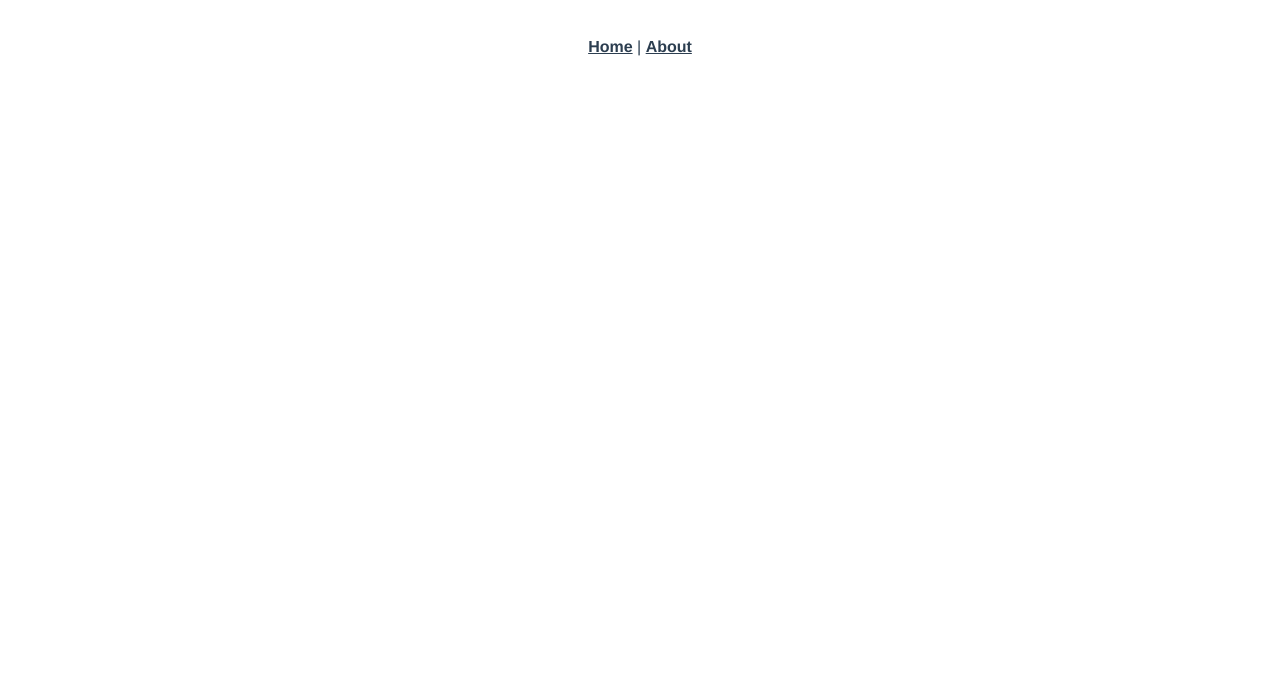
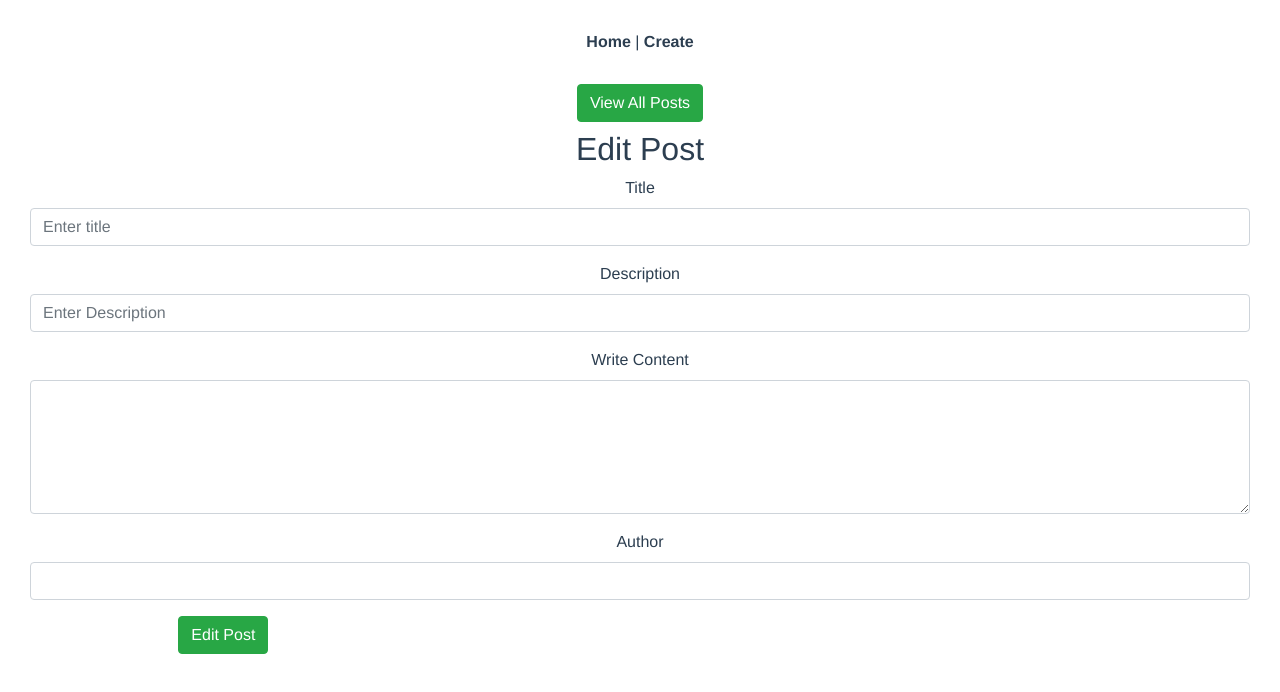
Before and after one commit to Legolasan/blog-frontend, a Vue app: page /edit/1 in a window 1280 px wide. Shown: the top 692 px of the page. Built offline with nearby package versions, Linux system fonts and the light colour scheme; no server answers.

Commit message:
Initial Frontend Commit

```diff
--- a/package.json
+++ b/package.json
@@ -8,6 +8,7 @@
     "lint": "vue-cli-service lint"
   },
   "dependencies": {
+    "axios": "^0.19.0",
     "core-js": "^3.3.2",
     "vue": "^2.6.10",
     "vue-router": "^3.1.3"
--- a/public/index.html
+++ b/public/index.html
@@ -4,6 +4,7 @@
     <meta charset="utf-8">
     <meta http-equiv="X-UA-Compatible" content="IE=edge">
     <meta name="viewport" content="width=device-width,initial-scale=1.0">
+    <link rel="stylesheet" href="https://stackpath.bootstrapcdn.com/bootstrap/4.1.3/css/bootstrap.min.css">
     <link rel="icon" href="<%= BASE_URL %>favicon.ico">
     <title>blog-frontend</title>
   </head>
--- a/src/App.vue
+++ b/src/App.vue
@@ -2,7 +2,7 @@
   <div id="app">
     <div id="nav">
       <router-link to="/">Home</router-link> |
-      <router-link to="/about">About</router-link>
+      <router-link to="/create">Create</router-link>
     </div>
     <router-view/>
   </div>
--- /dev/null
+++ b/src/components/post/Create.vue
@@ -0,0 +1,65 @@
+<template>
+   <div>
+        <div class="col-md-12 form-wrapper">
+          <h2> Create Post </h2>
+          <form id="create-post-form" @submit.prevent="createPost">
+               <div class="form-group col-md-12">
+                <label for="title"> Title </label>
+                <input type="text" id="title" v-model="title" name="title" class="form-control" placeholder="Enter title">
+               </div>
+              <div class="form-group col-md-12">
+                  <label for="description"> Description </label>
+                  <input type="text" id="description" v-model="description" name="description" class="form-control" placeholder="Enter Description">
+              </div>
+              <div class="form-group col-md-12">
+                  <label for="body"> Write Content </label>
+                  <textarea id="body" cols="30" rows="5" v-model="body" class="form-control"></textarea>
+              </div>
+              <div class="form-group col-md-12">
+                  <label for="author"> Author </label>
+                  <input type="text" id="author" v-model="author" name="author" class="form-control">
+              </div>
+
+              <div class="form-group col-md-4 pull-right">
+                  <button class="btn btn-success" type="submit"> Create Post </button>
+              </div>
+          </form>
+        </div>
+    </div>
+</template>
+<script>
+import axios from "axios";
+import { server } from "../../utils/helper";
+import router from "../../router";
+export default {
+  data() {
+    return {
+      title: "",
+      description: "",
+      body: "",
+      author: "",
+      date_posted: ""
+    };
+  },
+  created() {
+    this.date_posted = new Date().toLocaleDateString();
+  },
+  methods: {
+    createPost() {
+      let postData = {
+        title: this.title,
+        description: this.description,
+        body: this.body,
+        author: this.author,
+        date_posted: this.date_posted
+      };
+      this.__submitToServer(postData);
+    },
+    __submitToServer(data) {
+      axios.post(`${server.baseURL}/blog/post`, data).then(data => {
+        router.push({ name: "home" });
+      });
+    }
+  }
+};
+</script>
--- /dev/null
+++ b/src/components/post/Edit.vue
@@ -0,0 +1,76 @@
+<template>
+<div>
+      <h4 class="text-center mt-20">
+       <small>
+         <button class="btn btn-success" v-on:click="navigate()"> View All Posts </button>
+       </small>
+    </h4>
+        <div class="col-md-12 form-wrapper">
+          <h2> Edit Post </h2>
+          <form id="edit-post-form" @submit.prevent="editPost">
+            <div class="form-group col-md-12">
+                <label for="title"> Title </label>
+                <input type="text" id="title" v-model="post.title" name="title" class="form-control" placeholder="Enter title">
+            </div>
+            <div class="form-group col-md-12">
+                <label for="description"> Description </label>
+                <input type="text" id="description" v-model="post.description" name="description" class="form-control" placeholder="Enter Description">
+            </div>
+            <div class="form-group col-md-12">
+                <label for="body"> Write Content </label>
+                <textarea id="body" cols="30" rows="5" v-model="post.body" class="form-control"></textarea>
+            </div>
+            <div class="form-group col-md-12">
+                <label for="author"> Author </label>
+                <input type="text" id="author" v-model="post.author" name="author" class="form-control">
+            </div>
+
+            <div class="form-group col-md-4 pull-right">
+                <button class="btn btn-success" type="submit"> Edit Post </button>
+            </div>
+          </form>
+        </div>
+    </div>
+</template>
+<script>
+import { server } from "../../utils/helper";
+import axios from "axios";
+import router from "../../router";
+export default {
+  data() {
+    return {
+      id: 0,
+      post: {}
+    };
+  },
+  created() {
+    this.id = this.$route.params.id;
+    this.getPost();
+  },
+  methods: {
+    editPost() {
+      let postData = {
+        title: this.post.title,
+        description: this.post.description,
+        body: this.post.body,
+        author: this.post.author,
+        date_posted: this.post.date_posted
+      };
+
+      axios
+        .put(`${server.baseURL}/blog/edit?postID=${this.id}`, postData)
+        .then(data => {
+          router.push({ name: "home" });
+        });
+    },
+    getPost() {
+      axios
+        .get(`${server.baseURL}/blog/post/${this.id}`)
+        .then(data => (this.post = data.data));
+    },
+    navigate() {
+      router.go(-1);
+    }
+  }
+};
+</script>
--- /dev/null
+++ b/src/components/post/Home.vue
@@ -0,0 +1,66 @@
+<template>
+    <div>
+
+      <div class="text-center">
+        <h1>Nest Blog Tutorial</h1>
+       <p> This is the description of the blog built with Nest.js, Vue.js and MongoDB</p>
+
+       <div v-if="posts.length === 0">
+            <h2> No post found at the moment </h2>
+        </div>
+      </div>
+
+        <div class="row">
+           <div class="col-md-4" v-for="post in posts" :key="post._id">
+              <div class="card mb-4 shadow-sm">
+                <div class="card-body">
+                   <h2 class="card-img-top">{{ post.title }}</h2>
+                  <p class="card-text">{{ post.body }}</p>
+                  <div class="d-flex justify-content-between align-items-center">
+                    <div class="btn-group" style="margin-bottom: 20px;">
+                      <router-link :to="{name: 'Post', params: {id: post._id}}" class="btn btn-sm btn-outline-secondary">View Post </router-link>
+                       <router-link :to="{name: 'Edit', params: {id: post._id}}" class="btn btn-sm btn-outline-secondary">Edit Post </router-link>
+                       <button class="btn btn-sm btn-outline-secondary" v-on:click="deletePost(post._id)">Delete Post</button>
+                    </div>
+                  </div>
+
+                  <div class="card-footer">
+                    <small class="text-muted">Posted on: {{ post.date_posted}}</small><br/>
+                    <small class="text-muted">by: {{ post.author}}</small>
+                  </div>
+
+                </div>
+              </div>
+            </div>
+      </div>
+    </div>
+</template>
+<script>
+// @ is an alias to /src
+import { server } from "@/utils/helper";
+import axios from "axios";
+
+export default {
+  data() {
+    return {
+      posts: []
+    };
+  },
+  created() {
+    this.fetchPosts();
+  },
+  methods: {
+    fetchPosts() {
+      axios
+        .get(`${server.baseURL}/blog/posts`)
+        .then(data => (this.posts = data.data));
+    },
+    deletePost(id) {
+      axios.delete(`${server.baseURL}/blog/delete?postID=${id}`).then(data => {
+        console.log(data);
+        window.location.reload();
+      });
+    }
+  }
+};
+</script>
--- /dev/null
+++ b/src/components/post/Post.vue
@@ -0,0 +1,39 @@
+<template>
+    <div class="text-center">
+        <div class="col-sm-12">
+      <h4 style="margin-top: 30px;"><small><button class="btn btn-success" v-on:click="navigate()"> View All Posts </button></small></h4>
+      <hr>
+      <h2>{{ post.title }}</h2>
+      <h5><span class="glyphicon glyphicon-time"></span> Post by {{post.author}}, {{post.date_posted}}.</h5>
+      <p> {{ post.body }} </p>
+
+    </div>
+    </div>
+</template>
+<script>
+import { server } from "../../utils/helper";
+import axios from "axios";
+import router from "../../router";
+export default {
+  data() {
+    return {
+      id: 0,
+      post: {}
+    };
+  },
+  created() {
+    this.id = this.$route.params.id;
+    this.getPost();
+  },
+  methods: {
+    getPost() {
+      axios
+        .get(`${server.baseURL}/blog/post/${this.id}`)
+        .then(data => (this.post = data.data));
+    },
+    navigate() {
+      router.go(-1);
+    }
+  }
+};
+</script>
--- /dev/null
+++ b/src/router.js
@@ -0,0 +1,19 @@
+import Vue from 'vue'
+import Router from 'vue-router'
+import HomeComponent from '@/views/Home'
+import EditComponent from '@/components/post/Edit'
+import CreateComponent from '@/components/post/Create'
+import PostComponent from '@/components/post/Post'
+
+Vue.use(Router)
+
+export default new Router({
+  mode: 'history',
+  routes: [
+    { path: '/', redirect: { name: 'home' } },
+    { path: '/home', name: 'home', component: HomeComponent },
+    { path: '/create', name: 'Create', component: CreateComponent },
+    { path: '/edit/:id', name: 'Edit', component: EditComponent },
+    { path: '/post/:id', name: 'Post', component: PostComponent }
+  ]
+})
--- a/src/router/index.js
+++ /dev/null
@@ -1,29 +0,0 @@
-import Vue from 'vue'
-import VueRouter from 'vue-router'
-import Home from '../views/Home.vue'
-
-Vue.use(VueRouter)
-
-const routes = [
-  {
-    path: '/',
-    name: 'home',
-    component: Home
-  },
-  {
-    path: '/about',
-    name: 'about',
-    // route level code-splitting
-    // this generates a separate chunk (about.[hash].js) for this route
-    // which is lazy-loaded when the route is visited.
-    component: () => import(/* webpackChunkName: "about" */ '../views/About.vue')
-  }
-]
-
-const router = new VueRouter({
-  mode: 'history',
-  base: process.env.BASE_URL,
-  routes
-})
-
-export default router
--- /dev/null
+++ b/src/utils/helper.js
@@ -0,0 +1,3 @@
+export const server = {
+  baseURL: 'http://localhost:3000'
+}
```
Also changed, not shown: 1 other file (tests, documents, lock files or other folders).
